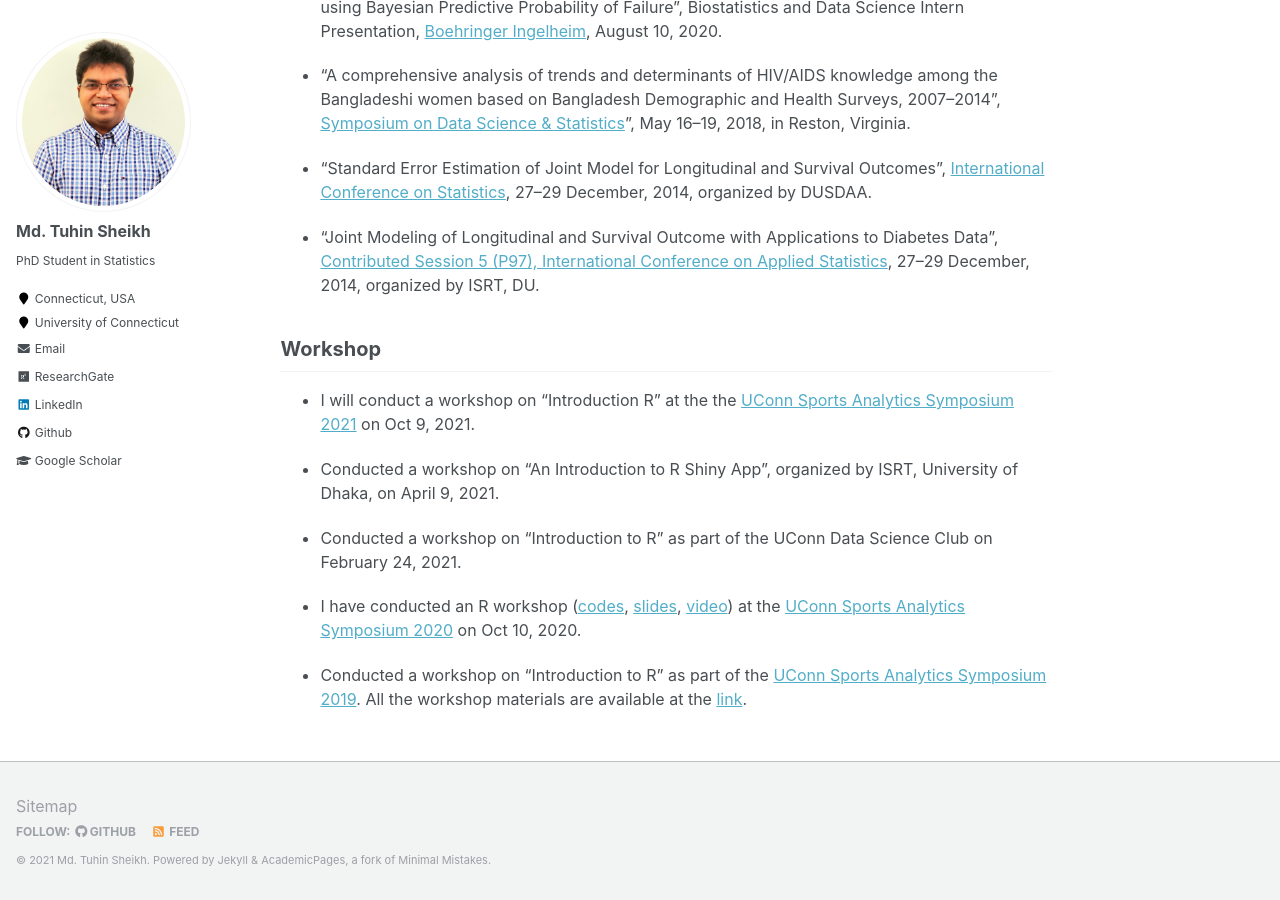
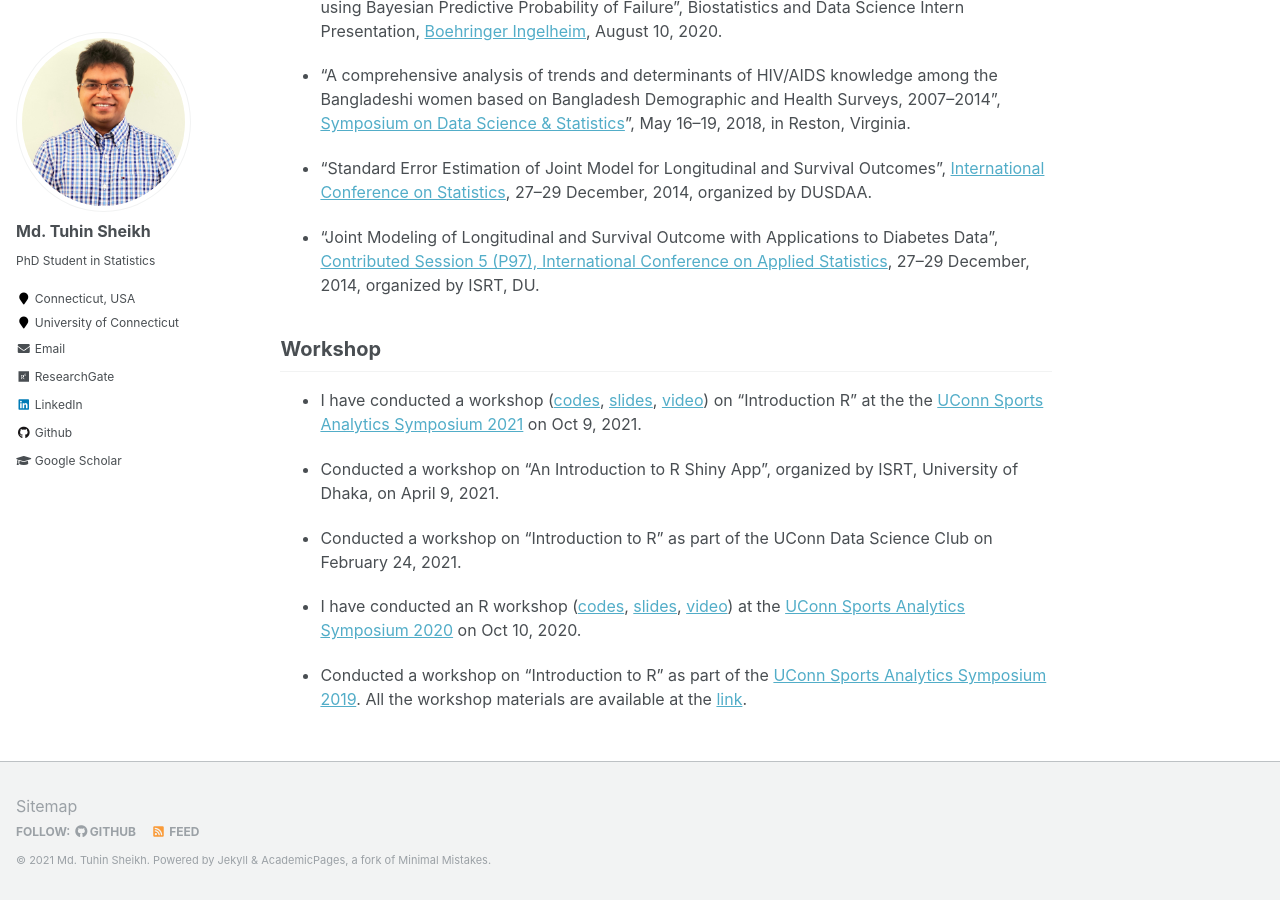
Before and after one commit to mdtuhinsheikh/mdtuhinsheikh.github.io, a Jekyll site: the page built from _pages/talks.md, in a window 1280 px wide and 900 px high, scrolled down 609 px. Built offline with Jekyll 4.4.1, drawn with Linux system fonts in a browser that asks for light colours.

Commit message:
Update talks.md

```diff
--- a/_pages/talks.md
+++ b/_pages/talks.md
@@ -22,7 +22,7 @@ author_profile: true
 * "Joint Modeling of Longitudinal and Survival Outcome with Applications to Diabetes Data", [Contributed Session 5 (P97), International Conference on Applied Statistics](https://docs.google.com/a/isrt.ac.bd/viewer?a=v&pid=sites&srcid=aXNydC5hYy5iZHxpY2FzMjAxNHxneDozYmZjNmFlMjBmMjljYzIx), 27--29 December, 2014, organized by ISRT, DU.
 
 ## Workshop
-* I will conduct a workshop on "Introduction R" at the the [UConn Sports Analytics Symposium 2021](https://statds.org/events/ucsas2021/workshops.html) on Oct 9, 2021.
+* I have conducted a workshop ([codes](\href{https://github.com/mdtuhinsheikh/introR_ucsas2021), [slides](\href{https://mdtuhinsheikh.github.io/introR_ucsas2021/#1), [video](\href{https://uconn-cmr.webex.com/recordingservice/sites/uconn-cmr/recording/53790c850b50103a9f7f0050568f9b64/playback)) on "Introduction R" at the the [UConn Sports Analytics Symposium 2021](https://statds.org/events/ucsas2021/workshops.html) on Oct 9, 2021.
 
 * Conducted a workshop on "An Introduction to R Shiny App", organized by ISRT, University of Dhaka, on April 9, 2021.
 
```
